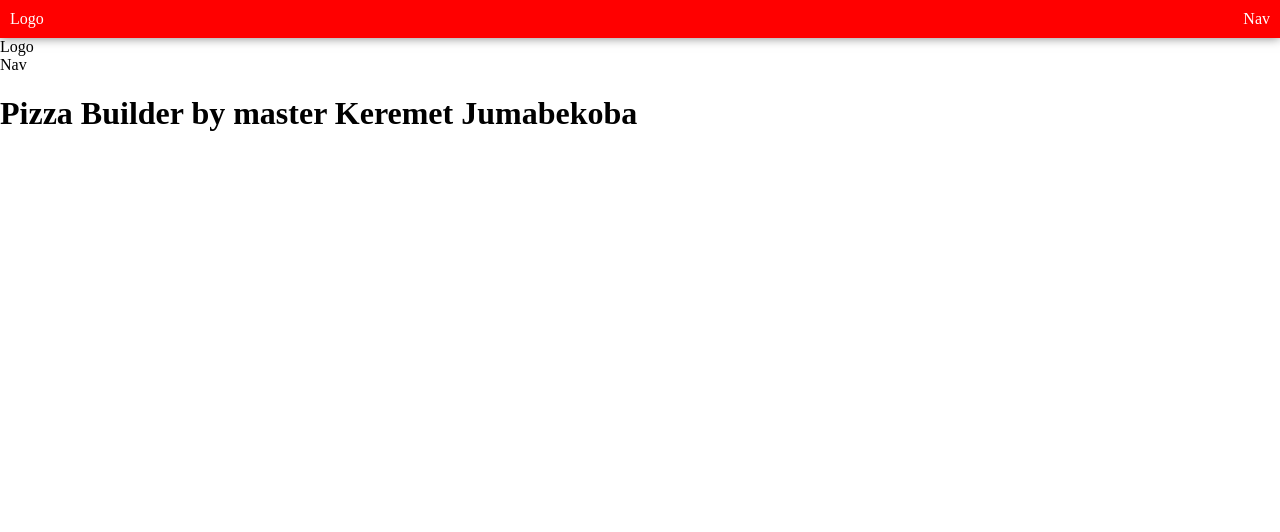
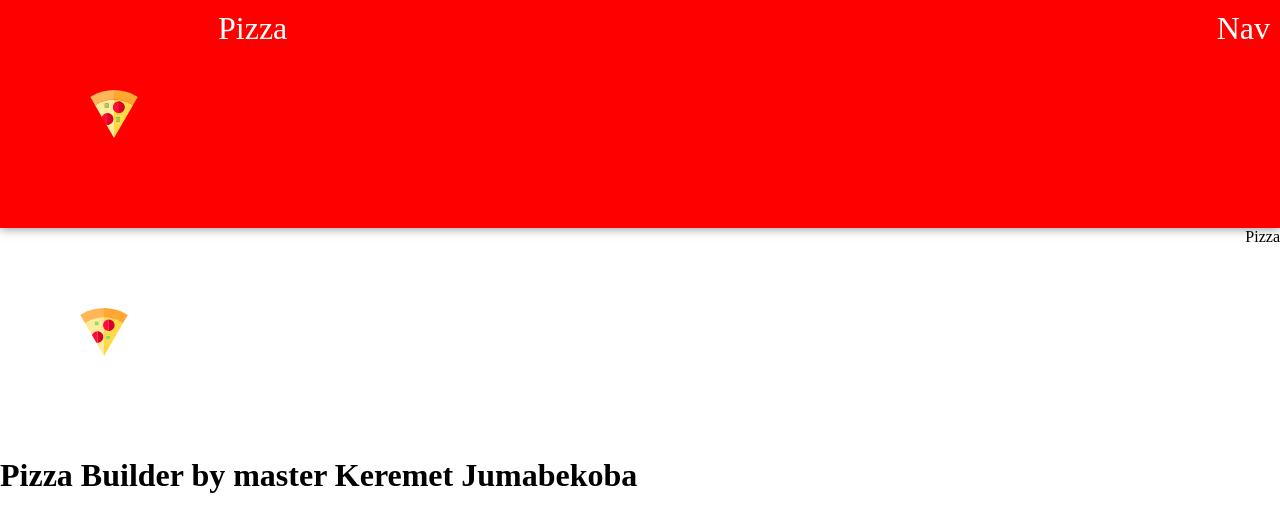
Before and after one commit to JumabekovaKeremet/builder, a React (Create React App) app: page / in a window 1280 px wide. Shown: the top 532 px of the page. Built offline with nearby package versions, Linux system fonts and the light colour scheme.

Commit message:
added logo and cganged file

```diff
--- a/src/App.css
+++ b/src/App.css
@@ -1,3 +1,7 @@
+@import url('https://fonts.googleapis.com/css2?family=Poppins&display=swap');
+*{
+    box-sizing: border-box;
+}
 body{
     margin: 0;
 }
--- a/src/App.js
+++ b/src/App.js
@@ -10,7 +10,6 @@ function App() {
       <Layout>
         <Toolbar/>
         <Logo/>
-        <Nav/>
 
      <h1> Pizza Builder by master Keremet Jumabekoba</h1>
       </Layout>
--- a/src/components/Logo/Logo.js
+++ b/src/components/Logo/Logo.js
@@ -1,10 +1,12 @@
 
 import classes from "./Logo.module.css";
-
+import logo from "../../img/logo.svg";
 const Logo = ({children}) => {
     return (
         <div className={classes.Logo}>
-            Logo
+
+            <img src={logo} alt="logo"/>
+            <div>Pizza</div>
         </div>
     );
 }
--- a/src/components/Logo/Logo.module.css
+++ b/src/components/Logo/Logo.module.css
@@ -0,0 +1,8 @@
+.Logo{
+    display: flex;
+    justify-content: space-between;
+}
+.Logo img{
+    height: 3rem;
+    margin: 5rem;
+}
--- a/src/components/Toolbar/Toolbar.js
+++ b/src/components/Toolbar/Toolbar.js
@@ -2,10 +2,11 @@ import Logo from "../Logo/Logo";
 import Nav from "../Nav/Nav";
 import classes from "./Toolbar.module.css";
 
+
 const Toolbar = () => {
     return (
         <div className={classes.Toolbar}>
-            <Logo />
+            <Logo/>
             <Nav />
         </div>
     );
--- a/src/components/Toolbar/Toolbar.module.css
+++ b/src/components/Toolbar/Toolbar.module.css
@@ -3,6 +3,7 @@
     justify-content: space-between;
     padding: 10px;
 
+    font-size: 2rem;
     color: white;
     background-color: red;
     box-shadow: 0 0 10px rgba(0, 0, 0, .5);
```
Also changed, not shown: src/img/logo.svg (added).
